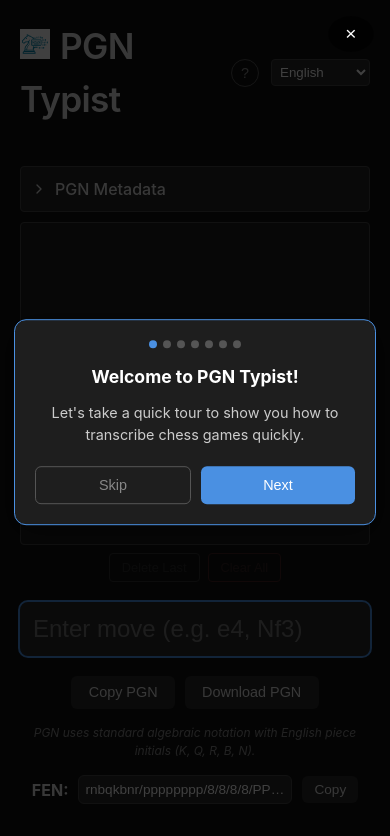
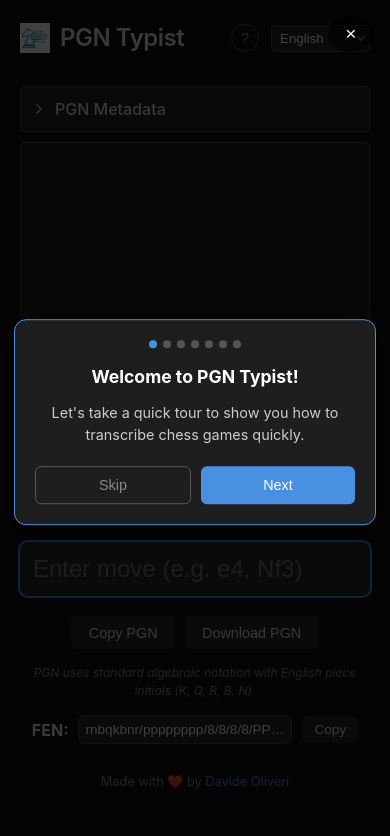
Before and after one commit to davideoliveri/PGNTypist, a React (Vite) app: page / in a window 390 px wide. Shown: the top 836 px of the page. Built offline with nearby package versions, Linux system fonts and the light colour scheme.

Commit message:
feat: Add footer credit with localization and refactor UI layout for improved move list scrolling and overall page alignment.

```diff
--- a/src/App.css
+++ b/src/App.css
@@ -3,7 +3,7 @@
     display: flex;
     flex-direction: column;
     width: 100%;
-    margin-top: 20px;
+    margin-top: 10px;
 }
 
 /* Desktop: Side-by-side grid with bigger board */
@@ -12,21 +12,33 @@
     grid-template-columns: 1fr 400px;
     /* Bigger board column */
     gap: 12px;
-    align-items: stretch;
-    /* Both columns same height */
+    align-items: start;
+    /* Align to top, not stretch */
 }
 
 .moves-column {
     display: flex;
     flex-direction: column;
-    justify-content: space-between;
-    overflow: hidden;
+    height: 440px;
+    /* Match board (400px) + button (~40px) */
+}
+
+.move-list {
+    flex: 1;
+    overflow-y: auto;
+    min-height: 0;
+    /* Important for flex overflow */
 }
 
 .board-column {
     display: flex;
     flex-direction: column;
-    justify-content: space-between;
+}
+
+.title-logo {
+    font-size: 2.2em;
+    display: flex;
+    align-items: center;
 }
 
 /* Mobile Responsive */
@@ -38,10 +50,8 @@
     }
 
     .moves-column {
-        height: 100%;
-        min-height: 150px;
-        max-height: none;
-        flex: 1;
+        height: 320px;
+        /* Fixed height on mobile */
     }
 
     /* Metadata compact layout on mobile */
@@ -58,4 +68,8 @@
         flex: 1 1 auto !important;
         min-width: 100px !important;
     }
+
+    .title-logo {
+        font-size: 1.5em;
+    }
 }
--- a/src/App.tsx
+++ b/src/App.tsx
@@ -236,9 +236,9 @@
                 justifyContent: 'space-between',
                 alignItems: 'center',
             }}>
-                <h1 style={{ fontSize: '2.2em', margin: 0 }}>
+                <h1 className="title-logo" style={{ margin: 0 }}>
                     <img src="logo.svg" alt="Logo" style={{ width: '30px', height: '30px', marginRight: '10px' }} />
-                    PGN Typist
+                    <span>PGN Typist</span>
                 </h1>
                 <div style={{ display: 'flex', gap: '12px', alignItems: 'center' }}>
                     <button
@@ -453,6 +453,11 @@
                         </a>
                     </div>
                 )}
+                <div style={{ textAlign: 'center' }}>
+                    <p style={{ fontSize: '0.8em', color: '#888' }}>
+                        {t(lang, 'footer.credit')} <a href="https://github.com/davideoliveri" target="_blank" rel="noopener noreferrer" style={{ color: '#4a90e2', textDecoration: 'none' }}>Davide Oliveri</a>
+                    </p>
+                </div>
             </footer>
 
             {/* Toast Notification */}
--- a/src/components/MoveList.tsx
+++ b/src/components/MoveList.tsx
@@ -95,14 +95,12 @@
           display: 'flex',
           flexDirection: 'column',
           gap: '4px',
-          flex: 1,
-          overflowY: 'auto',
           padding: '10px',
           border: '1px solid #444',
           borderRadius: '4px',
           background: '#1e1e1e',
           fontFamily: 'monospace',
-          fontSize: '1em',
+          fontSize: '1.3em',
           outline: 'none' // Handled by focus styles
         }}
       >
--- a/src/logic/localization.ts
+++ b/src/logic/localization.ts
@@ -107,6 +107,7 @@
     'walkthrough.done.description': 'Start typing your first move. Click the ? button anytime for help.',
     'moves.deleteLast': 'Delete Last',
     'moves.clearAll': 'Clear All',
+    'footer.credit': 'Made with ❤️ by',
   },
   es: {
     'app.placeholder': 'Escribe jugada (ej. e4, Cf3)',
@@ -165,6 +166,7 @@
     'walkthrough.done.description': 'Empieza a escribir tu primera jugada. Haz clic en ? para ayuda.',
     'moves.deleteLast': 'Eliminar Última',
     'moves.clearAll': 'Borrar Todo',
+    'footer.credit': 'Hecho con ❤️ por',
   },
   it: {
     'app.placeholder': 'Inserisci mossa (es. e4, Cf3)',
@@ -223,6 +225,7 @@
     'walkthrough.done.description': 'Inizia a scrivere la tua prima mossa. Clicca su ? per aiuto.',
     'moves.deleteLast': 'Elimina Ultima',
     'moves.clearAll': 'Cancella Tutto',
+    'footer.credit': 'Fatto con ❤️ da',
   },
   fr: {
     'app.placeholder': 'Entrez un coup (ex. e4, Cf3)',
@@ -281,6 +284,7 @@
     'walkthrough.done.description': 'Commencez à taper votre premier coup. Cliquez sur ? pour l\'aide.',
     'moves.deleteLast': 'Supprimer Dernier',
     'moves.clearAll': 'Tout Effacer',
+    'footer.credit': 'Fait avec ❤️ par',
   },
   ca: {
     'app.placeholder': 'Introdueix jugada (ex. e4, Cf3)',
@@ -339,6 +343,7 @@
     'walkthrough.done.description': 'Comença a escriure la teva primera jugada. Clica a ? per ajuda.',
     'moves.deleteLast': 'Eliminar Última',
     'moves.clearAll': 'Esborrar Tot',
+    'footer.credit': 'Fet amb ❤️ per',
   },
   pt: {
     'app.placeholder': 'Digite lance (ex. e4, Cf3)',
@@ -397,6 +402,7 @@
     'walkthrough.done.description': 'Comece a digitar seu primeiro lance. Clique em ? para ajuda.',
     'moves.deleteLast': 'Excluir Último',
     'moves.clearAll': 'Limpar Tudo',
+    'footer.credit': 'Feito com ❤️ por',
   },
   el: {
     'app.placeholder': 'Εισάγετε κίνηση (π.χ. e4, Ιf3)',
@@ -455,6 +461,7 @@
     'walkthrough.done.description': 'Αρχίστε να πληκτρολογείτε την πρώτη σας κίνηση. Κάντε κλικ στο ? για βοήθεια.',
     'moves.deleteLast': 'Διαγραφή Τελευταίας',
     'moves.clearAll': 'Διαγραφή Όλων',
+    'footer.credit': 'Φτιάχτηκε με ❤️ από',
   },
   ru: {
     'app.placeholder': 'Введите ход (напр. e4, Кf3)',
@@ -513,6 +520,7 @@
     'walkthrough.done.description': 'Начните вводить первый ход. Нажмите ? для помощи.',
     'moves.deleteLast': 'Удалить Последний',
     'moves.clearAll': 'Очистить Всё',
+    'footer.credit': 'Сделано с ❤️',
   },
   nl: {
     'app.placeholder': 'Voer zet in (bijv. e4, Pf3)',
@@ -571,6 +579,7 @@
     'walkthrough.done.description': 'Begin met het typen van je eerste zet. Klik op ? voor hulp.',
     'moves.deleteLast': 'Laatste Verwijderen',
     'moves.clearAll': 'Alles Wissen',
+    'footer.credit': 'Gemaakt met ❤️ door',
   },
   no: {
     'app.placeholder': 'Skriv trekk (f.eks. e4, Sf3)',
@@ -629,6 +638,7 @@
     'walkthrough.done.description': 'Begynn å skrive ditt første trekk. Klikk på ? for hjelp.',
     'moves.deleteLast': 'Slett Siste',
     'moves.clearAll': 'Tøm Alt',
+    'footer.credit': 'Laget med ❤️ av',
   },
   sv: {
     'app.placeholder': 'Ange drag (t.ex. e4, Sf3)',
@@ -687,6 +697,7 @@
     'walkthrough.done.description': 'Börja skriva ditt första drag. Klicka på ? för hjälp.',
     'moves.deleteLast': 'Ta bort Senaste',
     'moves.clearAll': 'Rensa Allt',
+    'footer.credit': 'Gjord med ❤️ av',
   },
   fi: {
     'app.placeholder': 'Syötä siirto (esim. e4, Rf3)',
@@ -745,6 +756,7 @@
     'walkthrough.done.description': 'Aloita kirjoittamalla ensimmäinen siirtosi. Napsauta ? saadaksesi apua.',
     'moves.deleteLast': 'Poista Viimeinen',
     'moves.clearAll': 'Tyhjennä Kaikki',
+    'footer.credit': 'Tehty rakkaudella ❤️',
   },
 };
 
```
